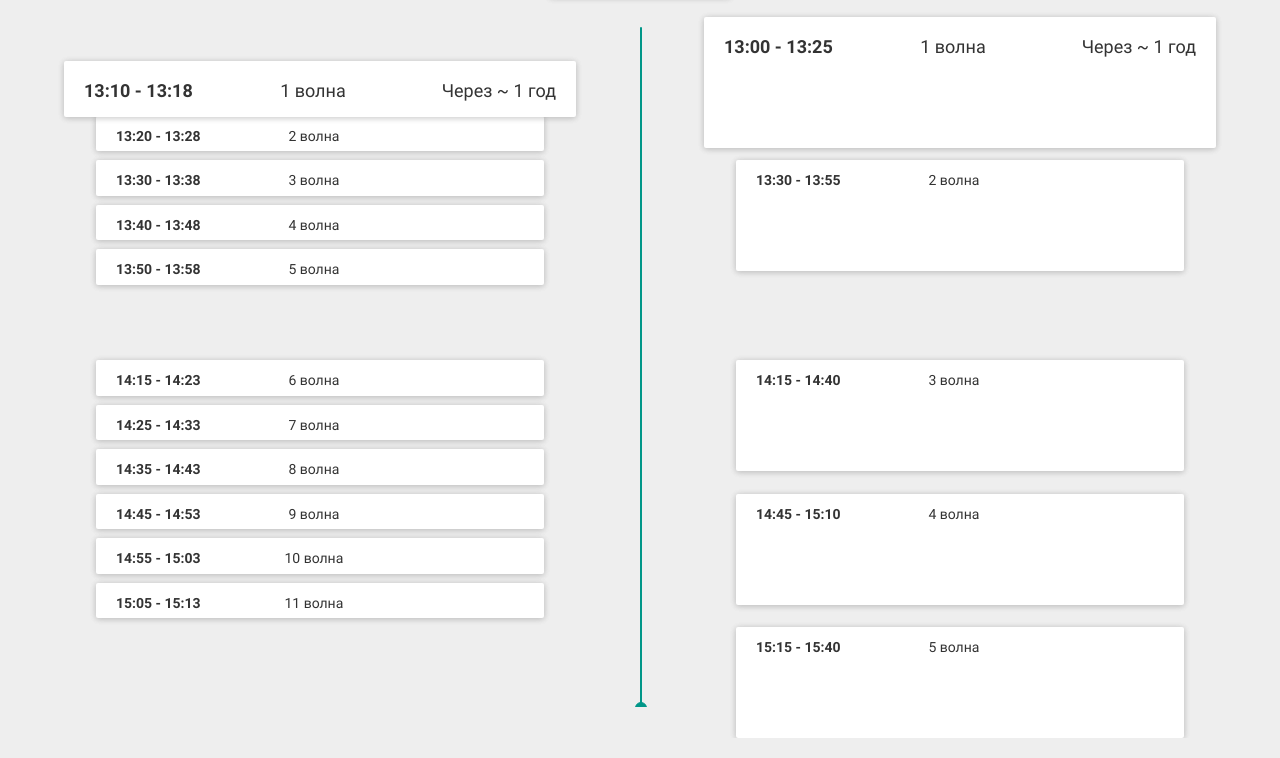
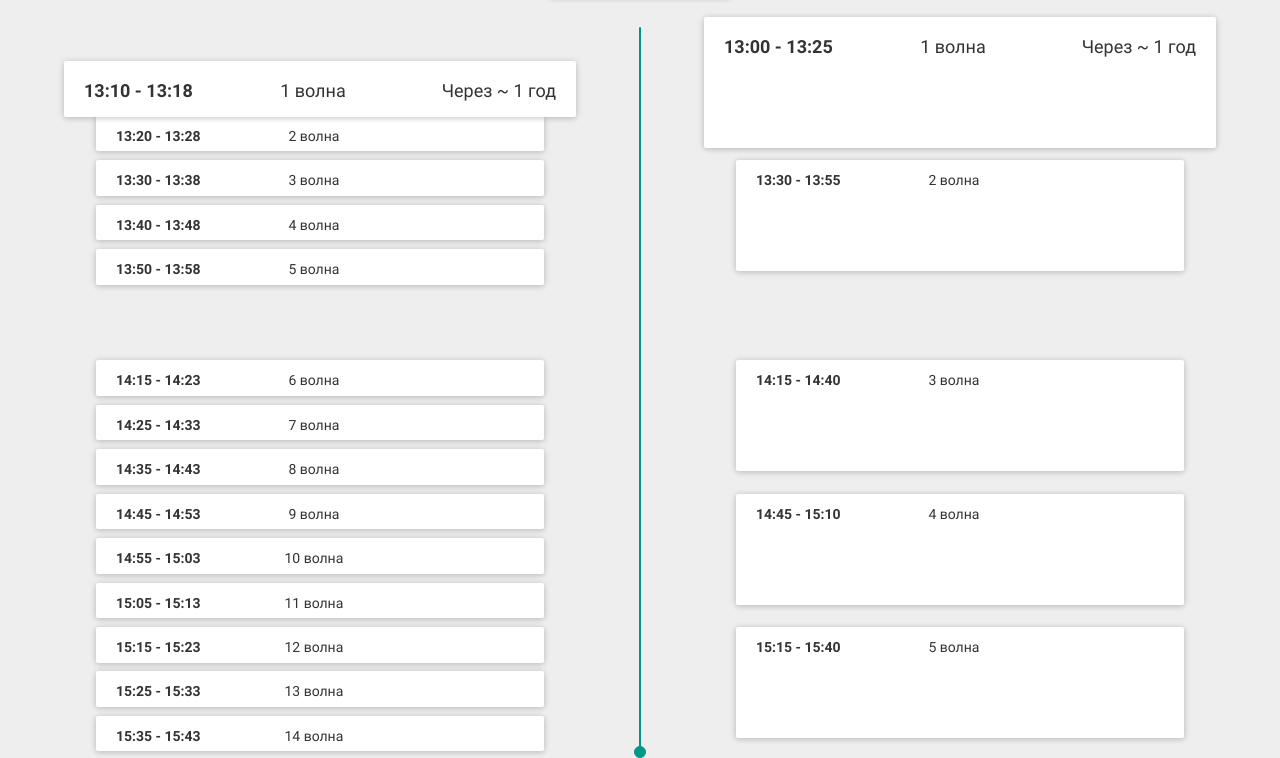
Before and after one commit to nlevashov/nlevashov.github.com, a plain HTML site: page index.html in a window 1280 px wide. Shown: the part 93-851 px from the top of the page. Drawn offline with Linux system fonts and the light colour scheme.

Commit message:
vertical bar fixed

```diff
--- a/index.html
+++ b/index.html
@@ -67,10 +67,11 @@
       right: 5%;
     }
 
-    #panel-progress {
-      position: relative;
-      /*top:100px;*/
-
+    .hole-progress {
+      position: absolute;
+      height: 200px;
+      left: 50%;
+      transform: translate(-50%, 0);
     }
 
     #current {
@@ -103,18 +104,15 @@
     </div> -->
   </div>
 
-  <div class="div-table" style="height:100%">
+  <div class="div-table">
     <div id="header" class="div-table-row">
       <div class="div-table-cell" style="width:50%;padding:20px 0 40px 0;">с HR-специалистами</div>
       <div class="div-table-cell" style="width:50%;padding:20px 0 40px 0;">с разработчиками</div>
     </div>
-    <div class="div-table-row" style="height:100%">
-      <div class="div-table-cell" style="height:100%">
-      </div>
-      <div class="div-table-cell" style="height:100%">
-        <div id="panel-progress" class="slider svert" style="position:relative;left:0;margin-left:0;"></div>
-      </div>
-    </div>
+  </div>
+
+  <div class="hole-progress">
+    <div id="panel-progress" class="slider svert"></div>
   </div>
 
   <div id="human-resources"></div>
@@ -213,19 +211,47 @@
 
     //printWell("human-resources", '123123123123123123')
 
+    var start = '13:00';
+    var maybeend = '15:40';
+    var times_hr = ['13:10', '13:20', '13:30', '13:40', '13:50', '14:15', '14:25', '14:35', '14:45', '14:55', '15:05', '15:15', '15:25', '15:35'];
+    var duration_hr = 8;
+    var times_dev = ['13:00', '13:30', '14:15', '14:45', '15:15'];
+    var duration_dev = 25;
+    var px_size = $( window ).height() / (60 * 3);
+
+    function init() {
+      px_size = $( window ).height() / (60 * 3);
+
+      var last_point = 0;
+      var last_hr = timeToMinutes(times_hr[times_hr.length - 1]) + duration_hr;
+      var last_dev = timeToMinutes(times_dev[times_dev.length - 1]) + duration_dev;
+      if (last_hr < last_dev) {
+        last_point = last_dev;
+      } else {
+        last_point = last_hr;
+      }
+      $( ".hole-progress" ).height((last_point - timeToMinutes(start)) * px_size);
+
+      console.log(timeToMinutes(start) * 60);
+      console.log(last_point * 60);
+
+      $( "#panel-progress" ).noUiSlider({
+          orientation: "vertical",
+          connect: "lower",
+          start: timeToMinutes(start) * 60 + 100,
+          range: {
+              min: timeToMinutes(start) * 60,
+              max: last_point * 60,
+          }
+      });
+    }
+
     function draw() {
 
       var currentdate = new Date();
-      var current_time_minutes = currentdate.getHours() * 60 + currentdate.getMinutes();// - 6 * 60;
-      var current_time_seconds = currentdate.getHours() * 3600 + currentdate.getMinutes() * 60 + currentdate.getSeconds();// - 6 * 60  * 60;
-      // console.log(current_time_minutes - timeToMinutes('13:00'))
-      // console.log(minutesToTime(current_time_minutes))
+      var current_time_minutes = currentdate.getHours() * 60 + currentdate.getMinutes();// - 8 * 60 + 1;
+      var current_time_seconds = currentdate.getHours() * 3600 + currentdate.getMinutes() * 60 + currentdate.getSeconds();// - 8 * 60 * 60 + 60;
 
-
-      var start = '13:00';
-
-      var times_hr = ['13:10', '13:20', '13:30', '13:40', '13:50', '14:15', '14:25', '14:35', '14:45', '14:55', '15:05'];
-      var duration_hr = 8;
       var current_hr = -1;
       for (var i = 0; i < times_hr.length; i++ ) {
         if ((timeToMinutes(times_hr[i]) <= current_time_minutes) && (current_time_minutes < timeToMinutes(times_hr[i]) + duration_hr)) {
@@ -241,8 +267,6 @@
         }
       }
 
-      var times_dev = ['13:00', '13:30', '14:15', '14:45', '15:15'];
-      var duration_dev = 25;
       var current_dev = -1;
       for (var i = 0; i < times_dev.length; i++ ) {
         if ((timeToMinutes(times_dev[i]) <= current_time_minutes) && (current_time_minutes < timeToMinutes(times_dev[i]) + duration_dev)) {
@@ -257,8 +281,6 @@
           break;
         }
       }
-
-      var px_size = $( window ).height() / (60 * 3);
 
       $( "#human-resources" ).html('');
 
@@ -360,23 +382,26 @@
         });
       }
 
-      $(".svert").noUiSlider({
-          orientation: "vertical",
-          start: (current_time_minutes - timeToMinutes(start)) * px_size,
-          connect: "lower",
-          range: {
-              min: 0,
-              max: $( window ).height() - $( '#header' ).height()
-          }
-      });
+
+      $( "#panel-progress" ).val(current_time_seconds);
+
+      console.log(current_time_seconds + '  ' + $( "#panel-progress" ).val());
 
     }
-
-    var timerId = setInterval(draw, 1000)
 
     $(function() {
         $.material.init();
     });
 
+    $( document ).ready(function() {
+      init();
+      var timerId = setInterval(draw, 1000);
+    })
+
+    $( window ).resize(function() {
+      init();
+    });
+
+
   </script>
 </body>
```
